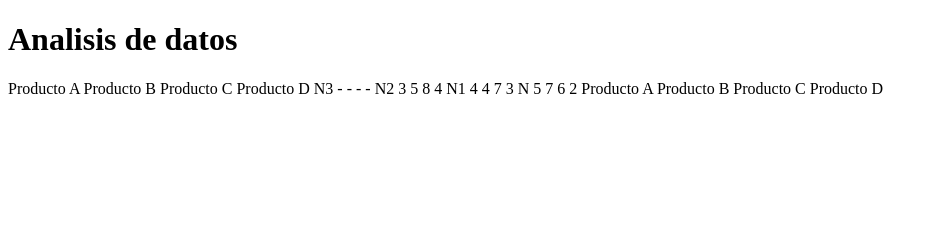
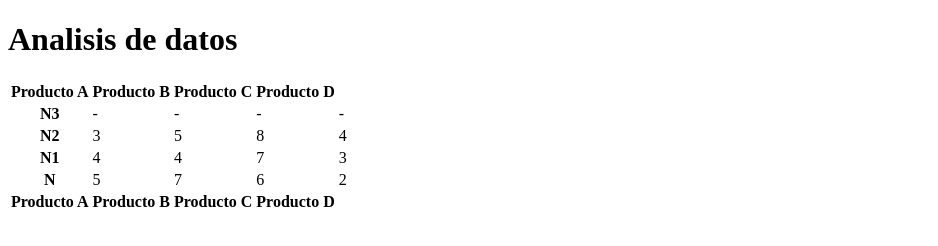
Before and after one commit to GerardPerez/GerardPerez.github.io, a plain HTML site: page Ej05.html in a window 1280 px wide. Shown: the whole page, without its empty margins (0-938 px from the left). Drawn offline with Linux system fonts and the light colour scheme.

Commit message:
Update Ej05.html

```diff
--- a/Ej05.html
+++ b/Ej05.html
@@ -3,6 +3,7 @@
 <head><title>Ej05</title></head>
 <body>
    <main>
+      <table style="border: 1px solid box">
       <thead><h1>Analisis de datos</h1></thead>
       <tbody>
             <tr>
@@ -46,6 +47,7 @@
                <th>Producto D</th>
             </tr>
       </tbody>
+         </table>
    </main>
 </body>
 </html>
```
Lines whose indentation alone changed are shown as unchanged.
